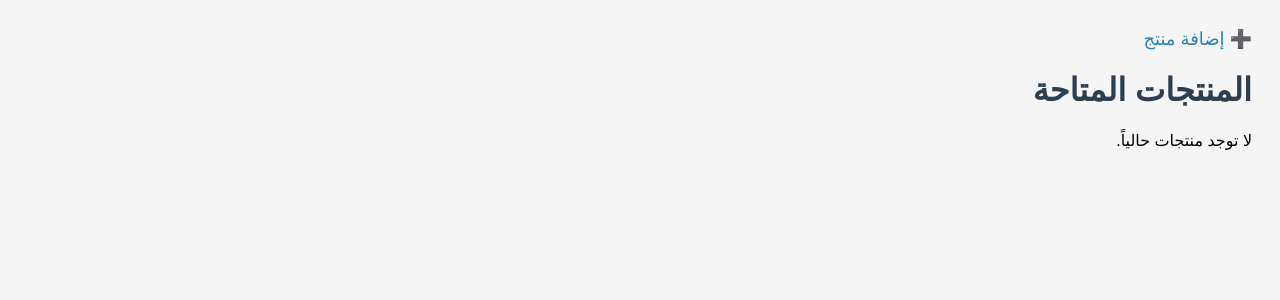
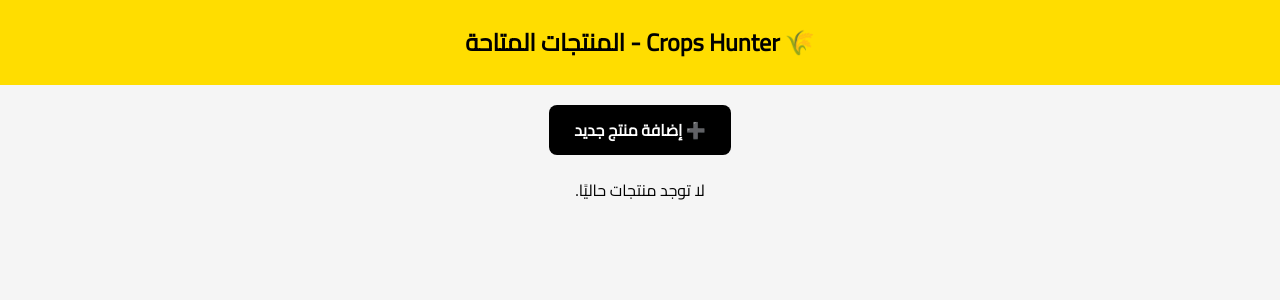
Before and after one commit to Aljaili-Elsmani/Crops-hunter, a Flask app: page / in a window 1280 px wide. Shown: the top 300 px of the page. Run offline with Flask 3, Linux system fonts and the light colour scheme.

Commit message:
Update index.html

```diff
--- a/templates/index.html
+++ b/templates/index.html
@@ -1,91 +1,107 @@
 <!DOCTYPE html>
-<html lang="ar">
+<html lang="ar" dir="rtl">
 <head>
     <meta charset="UTF-8">
-  <title>المتجر - Crops Hunter</title>
+    <title>المنتجات المتاحة | Crops Hunter</title>
+    <link href="https://fonts.googleapis.com/css2?family=Cairo&display=swap" rel="stylesheet">
     <style>
         body {
-      font-family: Arial, sans-serif;
-      direction: rtl;
-      padding: 20px;
+            font-family: 'Cairo', sans-serif;
             background-color: #f5f5f5;
+            margin: 0;
+            padding: 0;
         }
 
-    h1, h2 {
-      color: #2c3e50;
+        header {
+            background-color: #ffdd00;
+            padding: 20px;
+            text-align: center;
+            color: #000;
+            font-size: 24px;
+            font-weight: bold;
         }
 
-    .category {
-      margin-bottom: 40px;
+        .container {
+            width: 90%;
+            margin: 30px auto;
         }
 
-    .products {
-      display: flex;
-      flex-wrap: wrap;
+        .product-grid {
+            display: grid;
+            grid-template-columns: repeat(auto-fit, minmax(250px, 1fr));
             gap: 20px;
         }
 
-    .card {
-      background: white;
-      border: 1px solid #ccc;
-      border-radius: 8px;
-      width: 200px;
-      padding: 15px;
-      box-shadow: 0 2px 4px rgba(0,0,0,0.1);
+        .product-card {
+            background-color: white;
+            border-radius: 10px;
+            box-shadow: 0 4px 8px rgba(0,0,0,0.1);
+            padding: 20px;
+            text-align: center;
         }
 
-    .card h3 {
-      margin: 0 0 10px;
-      font-size: 18px;
+        .product-card h3 {
+            margin: 0;
+            font-size: 20px;
             color: #333;
         }
 
-    .price {
-      color: #27ae60;
-      font-weight: bold;
+        .product-card p {
+            margin: 10px 0;
+            color: #666;
         }
 
-    .delete-link {
-      display: block;
+        .delete-btn {
+            display: inline-block;
+            padding: 8px 15px;
+            background-color: #e74c3c;
+            color: white;
+            border: none;
+            border-radius: 5px;
+            text-decoration: none;
             margin-top: 10px;
-      color: red;
-      font-size: 14px;
-      text-decoration: none;
         }
 
         .admin-link {
-      display: block;
-      margin-bottom: 20px;
-      font-size: 18px;
-      text-decoration: none;
-      color: #2980b9;
+            text-align: center;
+            margin-bottom: 30px;
         }
 
+        .admin-link a {
+            background-color: #000;
+            color: white;
+            padding: 10px 25px;
+            text-decoration: none;
+            border-radius: 8px;
+            font-weight: bold;
+        }
     </style>
 </head>
 <body>
+    <header>
+        🌾 Crops Hunter - المنتجات المتاحة
+    </header>
 
-  <a class="admin-link" href="/admin">➕ إضافة منتج</a>
-  <h1>المنتجات المتاحة</h1>
+    <div class="container">
+        <div class="admin-link">
+            <a href="/admin">➕ إضافة منتج جديد</a>
+        </div>
 
         {% if products %}
-    {% for category, items in products.items() %}
-      <div class="category">
-        <h2>{{ category }}</h2>
-        <div class="products">
-          {% for product, details in items.items() %}
-            <div class="card">
-              <h3>{{ product }}</h3>
-              <p class="price">{{ details.price }} SDG</p>
-              <a class="delete-link" href="/delete/{{ category }}/{{ product | urlencode }}" onclick="return confirm('هل تريد حذف هذا المنتج؟');">🗑 حذف</a>
+        <div class="product-grid">
+            {% for product in products %}
+            <div class="product-card">
+                <h3>{{ product.name }}</h3>
+                <p>الصنف: {{ product.category }}</p>
+                <p>السعر: {{ product.price }} جنيه / {{ product.unit }}</p>
+                <p>البائع: {{ product.seller }}</p>
+                <a href="/delete/{{ product.id }}" class="delete-btn">🗑 حذف</a>
             </div>
             {% endfor %}
         </div>
+        {% else %}
+        <p style="text-align:center;">لا توجد منتجات حاليًا.</p>
+        {% endif %}
     </div>
-    {% endfor %}
-  {% else %}
-    <p>لا توجد منتجات حالياً.</p>
-  {% endif %}
-
 </body>
 </html>
```
Lines whose indentation alone changed are shown as unchanged.
